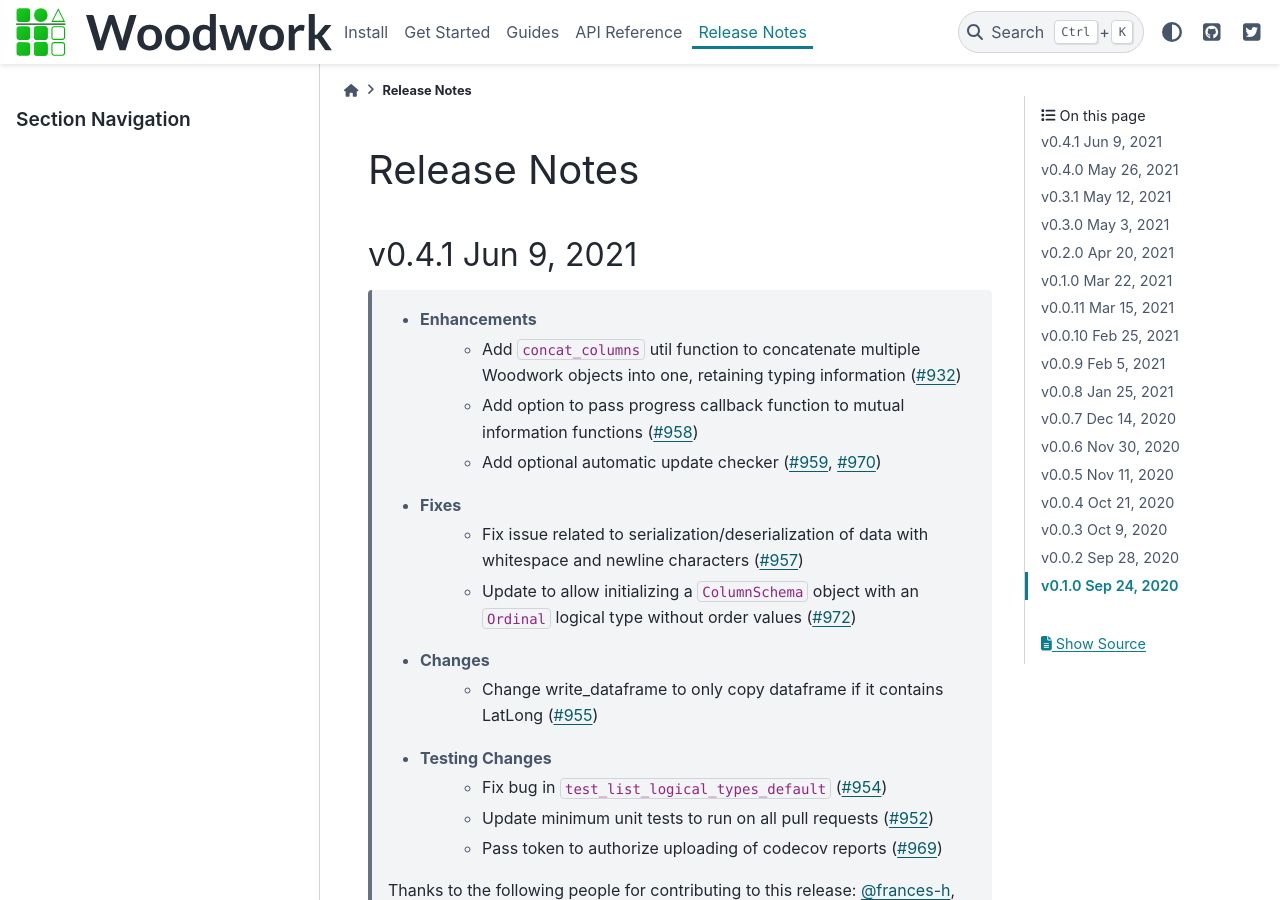
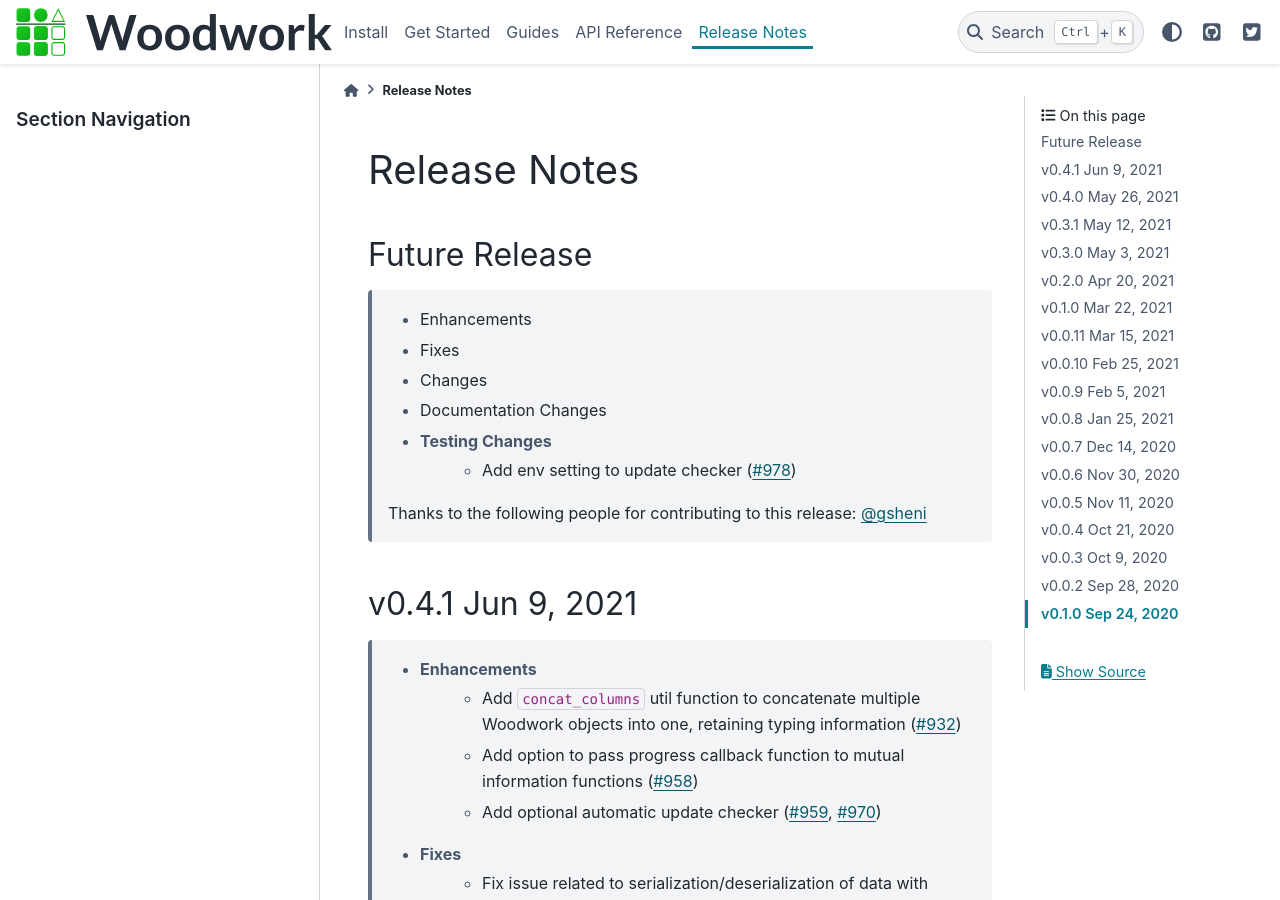
Before and after one commit to alteryx/woodwork, a Sphinx documentation site: the page built from docs/source/release_notes.rst, in a window 1280 px wide and 900 px high. Built offline with Sphinx 7.4.7 and the PyData theme 0.15.4, drawn with Linux system fonts in a browser that asks for light colours; comment, search, counter and statistics services are not loaded.

Commit message:
Update release_notes.rst

```diff
--- a/docs/source/release_notes.rst
+++ b/docs/source/release_notes.rst
@@ -3,15 +3,17 @@
 Release Notes
 -------------
 
-.. Future Release
-  ==============
+Future Release
+==============
     * Enhancements
     * Fixes
     * Changes
     * Documentation Changes
     * Testing Changes
+        * Add env setting to update checker (:pr:`978`)
 
-.. Thanks to the following people for contributing to this release:
+    Thanks to the following people for contributing to this release:
+    :user:`gsheni`
 
 v0.4.1 Jun 9, 2021
 ==================
```
